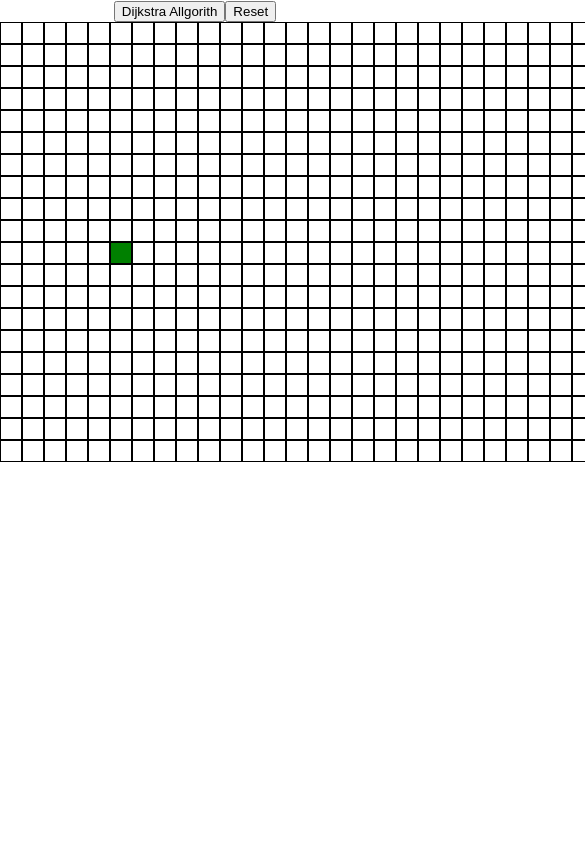
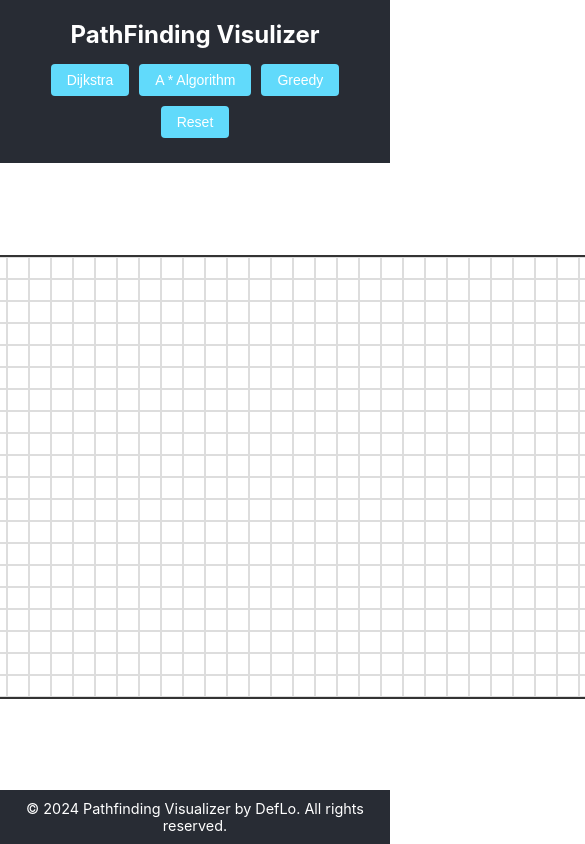
Before and after one commit to raj1828/PathFinder, a React (Create React App) app: page / in a window 390 px wide. Shown: the top 844 px of the page, 585 px wide, since content can reach past the window. Built offline with nearby package versions, Linux system fonts and the light colour scheme.

Commit message:
Added The Dnyamic Nodes

```diff
--- a/src/App.css
+++ b/src/App.css
@@ -1,3 +1,74 @@
+/* Global styles */
 .App {
-       text-align: center;
-     }
+       display: flex;
+       flex-direction: column;
+       min-height: 100vh;
+   }
+
+   main {
+       display: flex;
+       justify-content: center;
+       align-items: center;
+       flex-grow: 1;
+       padding: 20px;
+   }
+
+   /* Grid styles */
+   .grid {
+       display: inline-block;
+       border: 2px solid #333;
+       background-color: #fff;
+   }
+
+   .row {
+       display: flex;
+   }
+
+   .node {
+       width: 20px;
+       height: 20px;
+       border: 1px solid #ddd;
+       display: inline-block;
+       transition: background-color 0.3s ease;
+   }
+
+   .node-start {
+       background-color: green;
+   }
+
+   .node-finish {
+       background-color: red;
+   }
+
+   .node-wall {
+       background-color: black;
+   }
+
+   .node-visited {
+       background-color: #add8e6; /* light blue */
+       animation: visitedAnimation 0.3s ease;
+   }
+
+   .node-shortest-path {
+       background-color: yellow;
+       animation: shortestPathAnimation 0.3s ease;
+   }
+
+   /* Animations */
+   @keyframes visitedAnimation {
+       from {
+           background-color: white;
+       }
+       to {
+           background-color: #add8e6;
+       }
+   }
+
+   @keyframes shortestPathAnimation {
+       from {
+           background-color: white;
+       }
+       to {
+           background-color: yellow;
+       }
+   }
--- a/src/App.js
+++ b/src/App.js
@@ -3,16 +3,24 @@ import './App.css';
 import Grid from './components/Grid';
 import { dijkstra, getNodesInShortestPathOrder } from './algorithms/dijkstra';
 import ControlPanel from './components/ControlPanel';
+import Header from './components/Header';
+import Footer from './components/Footer';
+import Utlity from './components/Utlity';
 
 function App() {
 
        const [grid, setGrid] = useState([]);
        const [mouseIsPressed, setMouseIsPressed] = useState(false);
+       const [isSettingStart, setIsSettingStart] = useState(false);
+       const [isSettingFinish, setIsSettingFinish] = useState(false);
+       const [startNode, setStartNode] = useState({ row: 10, col: 5 });
+       const [finishNode, setFinishNode] = useState({ row: 10, col: 45 });
+
        // useEffect hook to perform side effects, runs once after the initial render
        useEffect(() => {
               const initalGrid = createInitialGrid();
               setGrid(initalGrid);
-       }, []) // Empty dependency array means this effect runs only once
+       }, [startNode, finishNode]) // Empty dependency array means this effect runs only once
 
        // Function to create the initial grid
        const createInitialGrid = () => {
@@ -35,8 +43,8 @@ function App() {
               return {
                      col,
                      row,
-                     isStart: row === 10 && col === 5,  // Boolean indicating if this node is the start node
-                     isFinish: row === 10 && col === 45, // Boolean indicating if this node is the finish node
+                     isStart: row === startNode.row && col === startNode.col,  // Boolean indicating if this node is the start node
+                     isFinish: row === finishNode.row && col === finishNode.col, // Boolean indicating if this node is the finish node
                      distance: Infinity, // Distance value used in pathfinding algorithms
                      isVisited: false, // Boolean indicating if this node has been visited
                      isWall: false, //Boolean indicating if this node is a wall
@@ -46,8 +54,16 @@ function App() {
 
        // handel Mouse Down
        const handelMouseDown = (row, col) => {
+              if (isSettingStart) {
+                     setStartNode({ row, col });
+                     setIsSettingStart(false);
+              } else if (isSettingFinish) {
+                     setFinishNode({ row, col });
+                     setIsSettingFinish(false);
+              } else {
                      const newGrid = getNewGridWithWallToggled(grid, row, col);
                      setGrid(newGrid);
+              }
               setMouseIsPressed(true);
        }
 
@@ -111,10 +127,10 @@ function App() {
 
        const visualizeDijkstra = () => {
               const newGrid = [...grid];
-              const startNode = newGrid[10][5];
-              const finishNode = newGrid[10][45];
-              const visitedNodesInOrder = dijkstra(newGrid, startNode, finishNode);
-              const nodesInShortestPathOrder = getNodesInShortestPathOrder(finishNode);
+              const start = newGrid[startNode.row][startNode.col];
+              const finish = newGrid[finishNode.row][finishNode.col];
+              const visitedNodesInOrder = dijkstra(newGrid, start, finish);
+              const nodesInShortestPathOrder = getNodesInShortestPathOrder(finish);
               animateDijkstra(visitedNodesInOrder, nodesInShortestPathOrder);
        };
 
@@ -132,13 +148,27 @@ function App() {
                      }
               }
               // Reapply start and finish node classes
-              document.getElementById('node-10-5').className = 'node node-start';
-              document.getElementById('node-10-45').className = 'node node-finish';
+              // document.getElementById('node-10-5').className = 'node node-start';
+              // document.getElementById('node-10-45').className = 'node node-finish';
        }
+
+       const handelSetStart = () => {
+              setIsSettingStart(true);
+       };
+       const handelSetFinish = () => {
+              setIsSettingFinish(true);
+       };
+       const handelSetWall = () => { };
 
        return (
               <div className="App">
-                     <ControlPanel onReset={resetGrid} onVisulize={visualizeDijkstra} />
+                     <Header onReset={resetGrid} onVisualize={visualizeDijkstra} />
+                     <main>
+                            <Utlity
+                                   onSetStart={handelSetStart}
+                                   onSetFinish={handelSetFinish}
+                                   onSetWall={handelSetWall}
+                            />
                             <Grid
                                    grid={grid}
                                    mouseIsPressed={mouseIsPressed}
@@ -146,6 +176,8 @@ function App() {
                                    onMouseEnter={handelMouseEnter}
                                    onMouseUp={handelMouseUp}
                             />
+                     </main>
+                     <Footer />
               </div>
        );
 }
--- /dev/null
+++ b/src/components/Footer.js
@@ -0,0 +1,12 @@
+import React from 'react'
+import './css/Footer.css'
+
+const Footer = () => {
+       return (
+              <footer className="footer">
+                     <p>&copy; 2024 Pathfinding Visualizer by DefLo. All rights reserved.</p>
+              </footer>
+       )
+}
+
+export default Footer
--- a/src/components/Grid.js
+++ b/src/components/Grid.js
@@ -1,28 +1,38 @@
-import React from 'react'
-import Node from './Node'
-import './css/Grid.css'
+import React from 'react';
+import './css/Grid.css';
 
 const Grid = ({ grid, mouseIsPressed, onMouseDown, onMouseEnter, onMouseUp }) => {
        return (
-              <>
-                     <div className="grid">
-                            {grid.map((row, rowIdx) => (
-                                   <div key={rowIdx} className="grid-row">
-                                          {row.map((node, nodeIdx) => (
-                                                 <Node
-                                                        key={nodeIdx}
-                                                        node={node}
-                                                        onMouseDown={onMouseDown}
-                                                        onMouseEnter={onMouseEnter}
-                                                        onMouseUp={onMouseUp}
-                                                        mouseIsPressed={mouseIsPressed}
-                                                 />
-                                          ))}
+              <div className="grid">
+                     {grid.map((row, rowIdx) => {
+                            return (
+                                   <div key={rowIdx} className="row">
+                                          {row.map((node, nodeIdx) => {
+                                                 const { row, col, isStart, isFinish, isWall } = node;
+                                                 const extraClassName = isStart
+                                                        ? 'node-start'
+                                                        : isFinish
+                                                               ? 'node-finish'
+                                                               : isWall
+                                                                      ? 'node-wall'
+                                                                      : '';
+
+                                                 return (
+                                                        <div
+                                                               id={`node-${row}-${col}`}
+                                                               key={nodeIdx}
+                                                               className={`node ${extraClassName}`}
+                                                               onMouseDown={() => onMouseDown(row, col)}
+                                                               onMouseEnter={() => onMouseEnter(row, col)}
+                                                               onMouseUp={() => onMouseUp()}
+                                                        ></div>
+                                                 );
+                                          })}
                                    </div>
-                            ))}
-                     </div>
-              </>
+                            );
+                     })}
+              </div>
        );
 };
 
-export default Grid
+export default Grid;
--- /dev/null
+++ b/src/components/Header.js
@@ -0,0 +1,20 @@
+import React from 'react'
+import './css/Header.css'
+
+const Header = ({ onVisualize, onReset }) => {
+       return (
+              <header className='header'>
+                     <h1>PathFinding Visulizer</h1>
+                     <div className="algo-buttons">
+                            <button onClick={onVisualize}>Dijkstra</button>
+                            <button onClick={onVisualize}>A * Algorithm</button>
+                            <button onClick={onVisualize}>Greedy</button>
+                     </div>
+                     <div className="reset">
+                            <button onClick={onReset}>Reset</button>
+                     </div>
+              </header>
+       )
+}
+
+export default Header
--- /dev/null
+++ b/src/components/Utlity.js
@@ -0,0 +1,18 @@
+// BAsically it is the sidebar for Dynamic Working
+import React from 'react'
+import './css/Utlity.css'
+
+const Utlity = ({ onSetStart, onSetFinish, onSetWall }) => {
+       return (
+              <div className="util-sidebar">
+                     <h4>Functions</h4>
+                     <div className="funtion-buttons">
+                            <button onClick={onSetStart}>Set Start Node</button>
+                            <button onClick={onSetFinish}>Set Finish Node</button>
+                            <button onClick={onSetWall}>Set Wall Node</button>
+                     </div>
+              </div>
+       )
+}
+
+export default Utlity
--- /dev/null
+++ b/src/components/css/Footer.css
@@ -0,0 +1,11 @@
+.footer {
+       background-color: #282c34;
+       padding: 10px;
+       color: white;
+       text-align: center;
+   }
+
+   .footer p {
+       margin: 0;
+       font-size: 0.9rem;
+   }
--- /dev/null
+++ b/src/components/css/Header.css
@@ -0,0 +1,46 @@
+.header {
+       background-color: #282c34;
+       padding: 20px;
+       color: white;
+       display: flex;
+       justify-content: space-between;
+       align-items: center;
+       flex-wrap: wrap;
+   }
+
+   .header h1 {
+       margin: 0;
+       font-size: 1.5rem;
+   }
+
+   .header button {
+       margin: 5px;
+       padding: 10px 20px;
+       font-size: 16px;
+       cursor: pointer;
+       border: none;
+       border-radius: 4px;
+       background-color: #61dafb;
+       color: white;
+       transition: background-color 0.3s;
+   }
+
+   .header button:hover {
+       background-color: #21a1f1;
+   }
+
+   @media (max-width: 600px) {
+       .header {
+           flex-direction: column;
+           align-items: center;
+       }
+
+       .header h1 {
+           margin-bottom: 10px;
+       }
+
+       .header button {
+           font-size: 14px;
+           padding: 8px 16px;
+       }
+   }
--- /dev/null
+++ b/src/components/css/Utlity.css
@@ -0,0 +1,11 @@
+.util-sidebar{
+       margin: 0 30px 0 0px;
+}
+.funtion-buttons{
+       display: flex;
+       flex-direction: column;
+}
+.funtion-buttons button{
+       margin: 20px 0;
+       padding: 10px;
+}
```
Also changed, not shown: src/components/ControlPannel.js (deleted, +0 -9 lines). Lines whose indentation alone changed are shown as unchanged.
